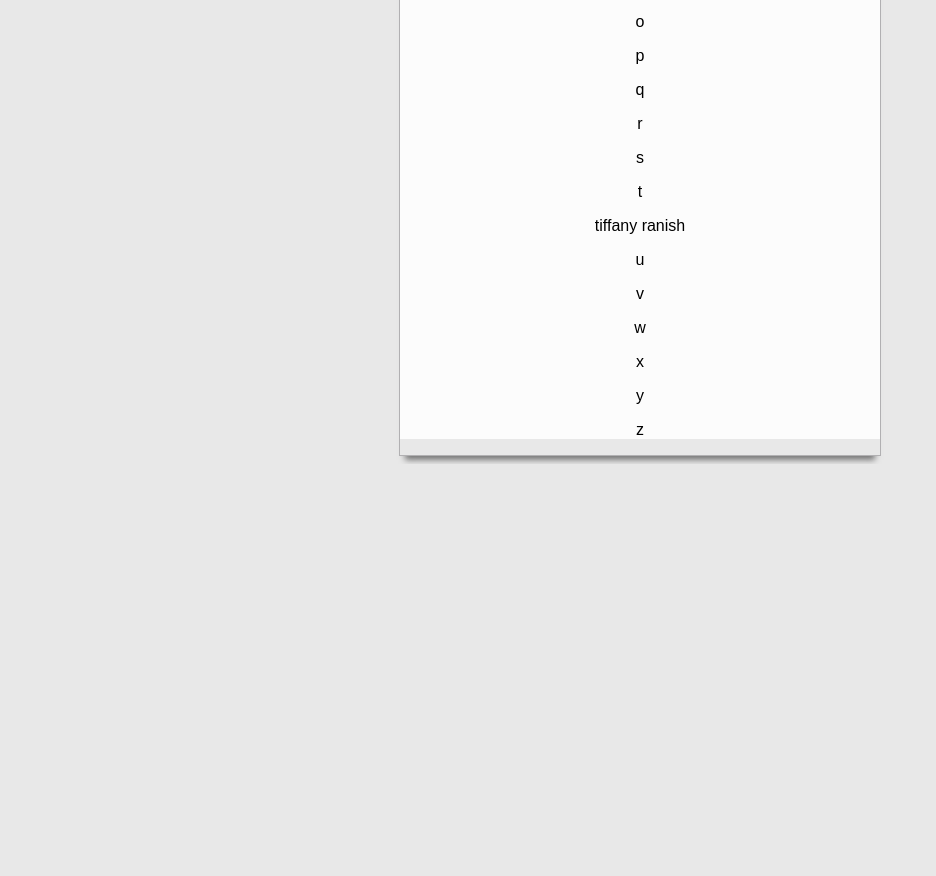
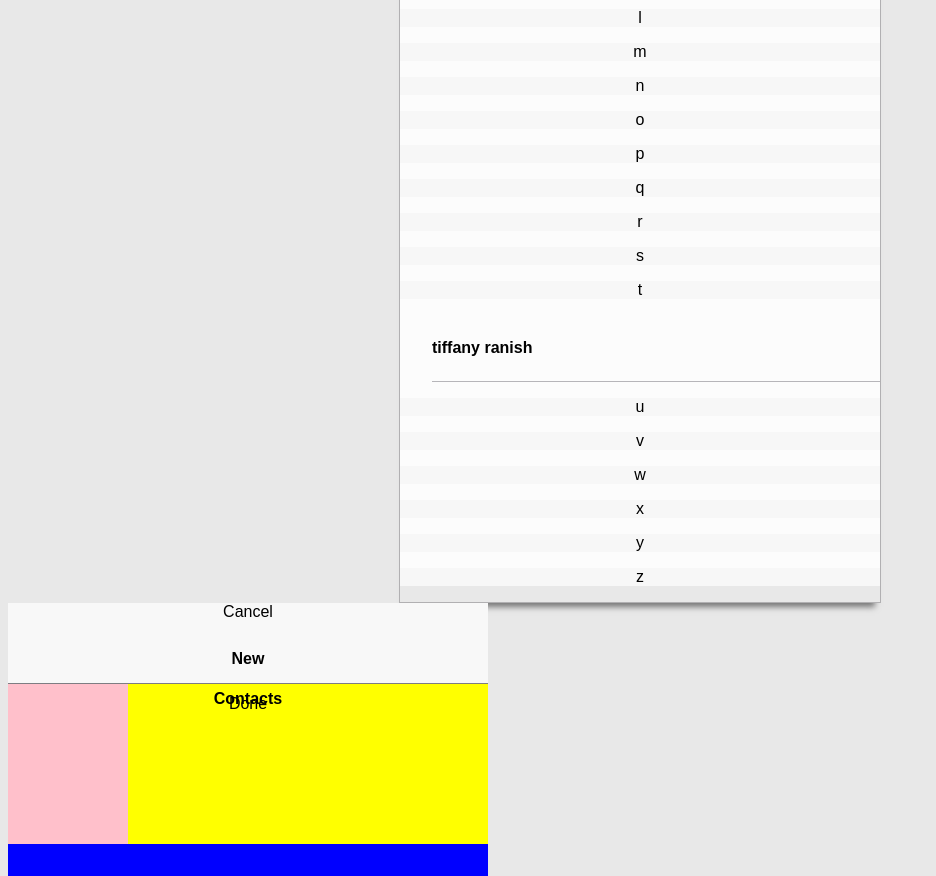
Before and after one commit to geekwise-jennifer-tablett/old-addressbook, a plain HTML site: page index.html in a window 1280 px wide. Shown: the part 719-1595 px from the top of the page, without its empty margins (0-936 px from the left). Before the commit the page ends 1183 px from the top, so only its background shows below. Drawn offline with Linux system fonts and the light colour scheme.

Commit message:
added second page

```diff
--- a/css/main.css
+++ b/css/main.css
@@ -89,3 +89,48 @@ body{
     text-align: center;
     color:#2376d2;
 }
+
+/*inside organization for names*/
+p[id^=letter_container_]{
+    background-color:#f7f7f7 ;
+}
+.inner_contact{
+    text-align:left;
+    margin-left: 2rem;
+    border-bottom: 1px solid #B6B5B9;
+    padding:1.5rem 0 1.5rem 0;
+    font-weight:bold;
+    display: block;
+}
+
+/*new contact page*/
+#new_contact_div{
+    height:5rem;
+    width:30rem;
+   background-color:pink;
+}
+#new_contact_top{
+    height:5rem;
+    width:100%;
+    font-size:1rem;
+    border-bottom: 1px solid #7E7D82;
+    background-color:#f8f8f8;
+}
+#new_contact_bottom{
+    margin:0;
+    height:12rem;
+    width:100%;
+    background-color:blue;
+}
+#photo_container_div{
+    height:10rem;
+    width:25%;
+    float:left;
+    background-color:pink;
+}
+#name_group_div{
+    height: 10rem;
+    width:75%;
+    float: left;
+    background-color: yellow;
+}
--- a/js/script.js
+++ b/js/script.js
@@ -12,6 +12,16 @@ var new_element;
 var nav_div;
 var new_abc;
 var current_letter
+
+//for new contact when + is clicked
+var new_contact_div;
+var new_contact_top;
+var cancel_div;
+var title_two_div;
+var done_div;
+var new_contact_bottom
+var photo_container_div;
+var name_group_div;
 
 //for organizing names
  var abc_array = ['a','b','c','d','e','f','g','h','i','j','k','l','m','n','o','p','q','r','s','t','u','v','w','x','y','z'];
@@ -122,6 +132,39 @@ var create_contact = function(element_type,element_id){
 
 
 
+//creating new contact container
+new_contact_div = document.createElement('div');
+new_contact_div.setAttribute('id','new_contact_div');
+
+new_contact_top = document.createElement('div');
+new_contact_top.setAttribute('id','new_contact_top');
+
+//inside new_contact_top
+cancel_div  = document.createElement('div');
+cancel_div.setAttribute('id','cancel_div');
+cancel_div.innerHTML = 'Cancel';
+
+title_two_div = document.createElement('div');
+title_two_div.setAttribute('id','title_div');
+title_two_div.innerHTML = 'New Contacts';
+
+done_div = document.createElement('div');
+done_div.setAttribute('id','cancel_div');
+done_div.innerHTML = 'Done';
+
+
+
+
+
+
+new_contact_bottom = document.createElement('div');
+new_contact_bottom.setAttribute('id','new_contact_bottom');
+
+photo_container_div = document.createElement('div');
+photo_container_div.setAttribute('id','photo_container_div');
+
+name_group_div = document.createElement('div');
+name_group_div.setAttribute('id','name_group_div')
 
 
 //when webpage loads
@@ -143,13 +186,17 @@ document.addEventListener('DOMContentLoaded',function(event){
 
     contactlist_container.appendChild(nav_div);
 
+  //for now appended eventualy on click display
+  document.body.appendChild(new_contact_div);
+  new_contact_div.appendChild(new_contact_top);
 
-     //loop to create contact
-    // for(var i=0; i<contact.length; i++){
-    //     create_contact('p','contact_'+i);
-    //     current_contact = document.getElementById('contact_'+i);
-    //     current_contact.textContent = contact[i].first_name + ' ' + contact[i].last_name;
-    // };
+  new_contact_top.appendChild(cancel_div);
+  new_contact_top.appendChild(title_two_div);
+  new_contact_top.appendChild(done_div);
+
+  new_contact_div.appendChild(new_contact_bottom);
+  new_contact_bottom.appendChild(photo_container_div);
+  new_contact_bottom.appendChild(name_group_div);
 
     // created abc divs for organization
     for(var i=0; i<26; i++){
@@ -169,7 +216,7 @@ document.addEventListener('DOMContentLoaded',function(event){
        var current_letter = abc_array[i];
     //   console.log(current_letter);
        var current_new_abc = document.getElementById('nav_div_' +i);
-       console.log(current_new_abc);
+    //   console.log(current_new_abc);
 
        //grabbing letters in name
        for(i in contact){
```
Also changed, not shown: 1 other file.
